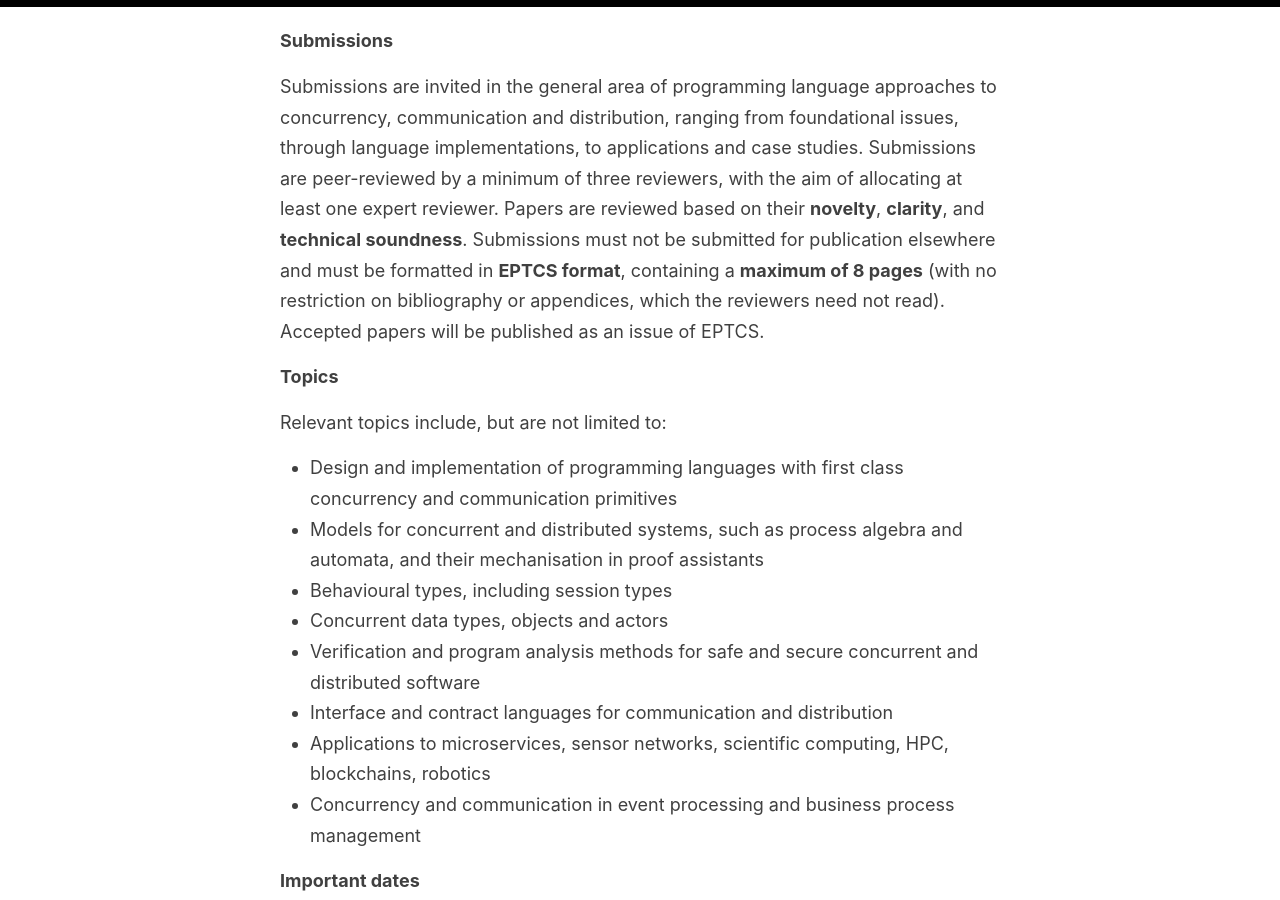
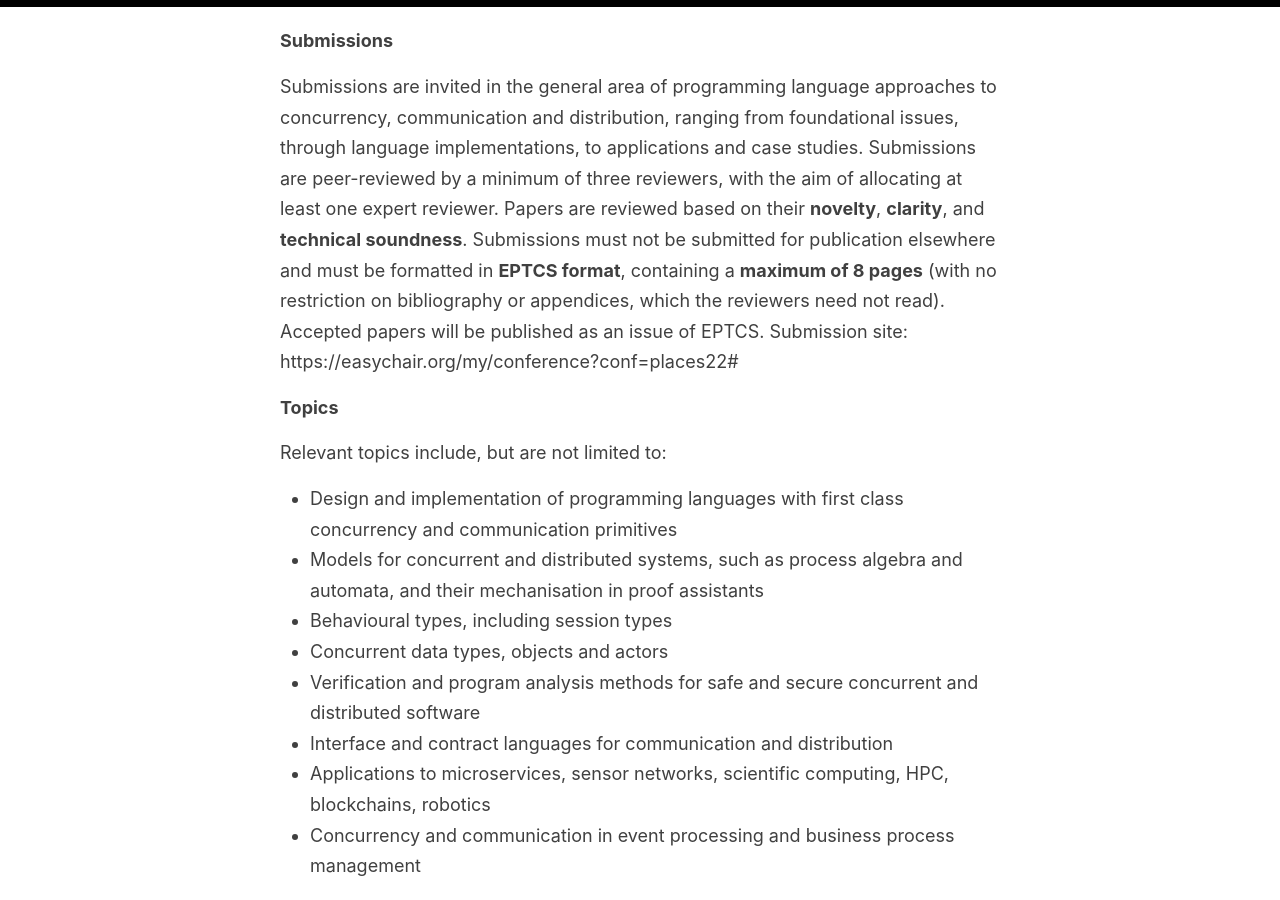
Before and after one commit to places-workshop/2022, a Jekyll site: the page built from _pages/callforpapers.md, in a window 1280 px wide and 900 px high, scrolled down 479 px. Built offline with Jekyll 4.4.1, drawn with Linux system fonts in a browser that asks for light colours.

Commit message:
Update callforpapers.md

```diff
--- a/_pages/callforpapers.md
+++ b/_pages/callforpapers.md
@@ -8,7 +8,7 @@ The increasingly concurrent and parallel landscape of hardware and software infr
 
 **Submissions**
 
-Submissions are invited in the general area of programming language approaches to concurrency, communication and distribution, ranging from foundational issues, through language implementations, to applications and case studies. Submissions are peer-reviewed by a minimum of three reviewers, with the aim of allocating at least one expert reviewer. Papers are reviewed based on their **novelty**, **clarity**, and **technical soundness**. Submissions must not be submitted for publication elsewhere and must be formatted in **EPTCS format**, containing a **maximum of 8 pages** (with no restriction on bibliography or appendices, which the reviewers need not read). Accepted papers will be published as an issue of EPTCS.
+Submissions are invited in the general area of programming language approaches to concurrency, communication and distribution, ranging from foundational issues, through language implementations, to applications and case studies. Submissions are peer-reviewed by a minimum of three reviewers, with the aim of allocating at least one expert reviewer. Papers are reviewed based on their **novelty**, **clarity**, and **technical soundness**. Submissions must not be submitted for publication elsewhere and must be formatted in **EPTCS format**, containing a **maximum of 8 pages** (with no restriction on bibliography or appendices, which the reviewers need not read). Accepted papers will be published as an issue of EPTCS. Submission site: https://easychair.org/my/conference?conf=places22#
 
 **Topics**
 
```
